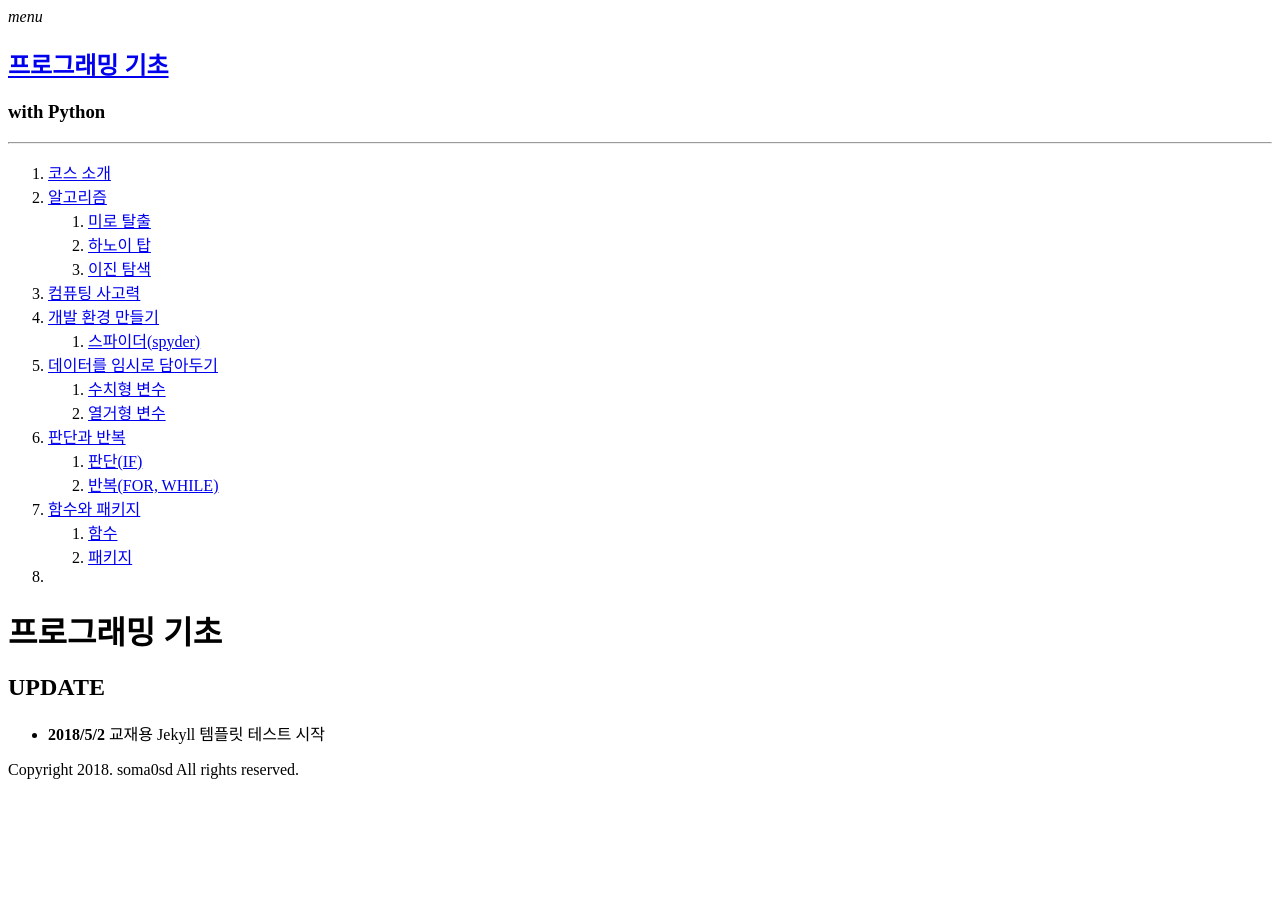
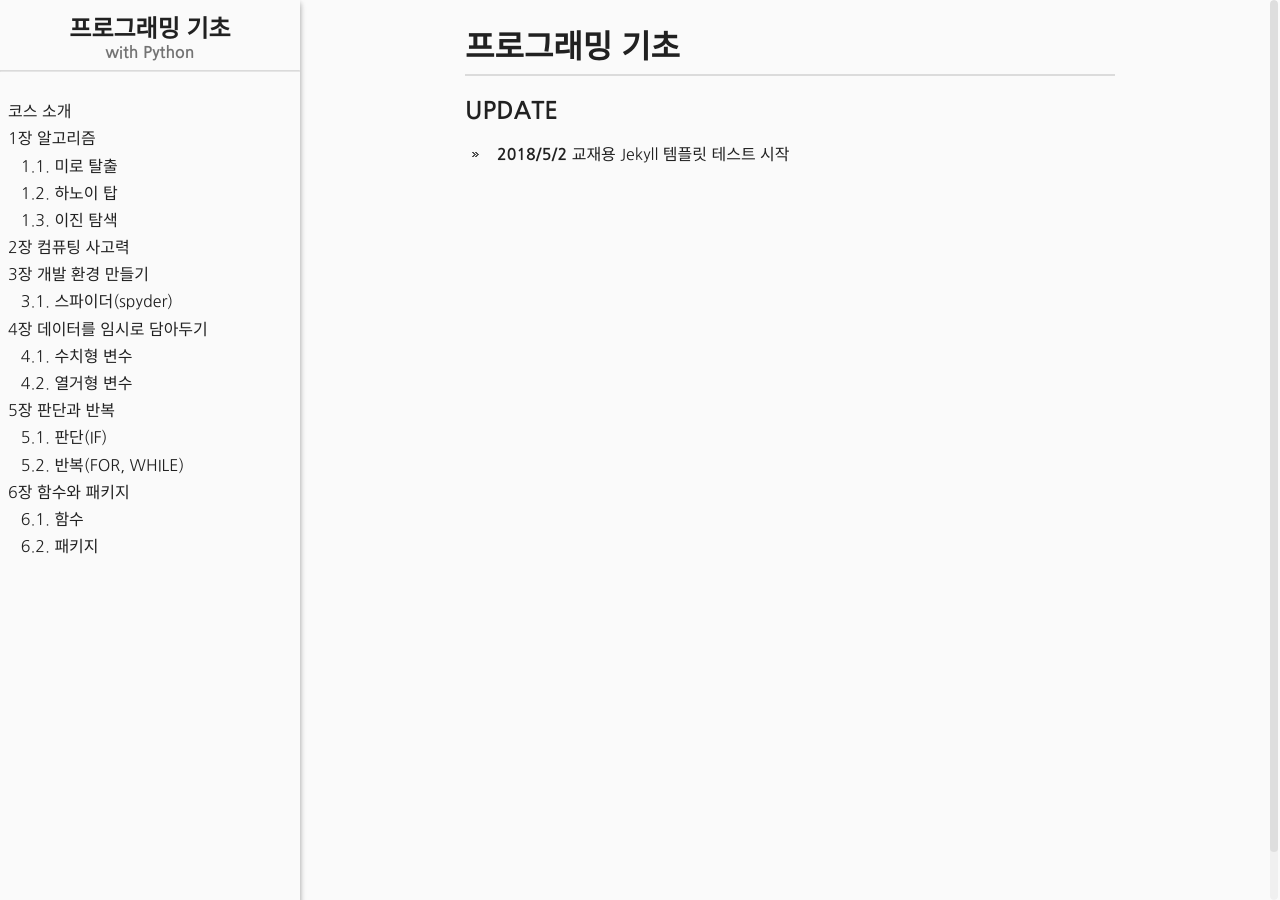
Before and after one commit to soma0sd/introduction-to-programing-with-python, a Jekyll site: the page built from index.md, in a window 1280 px wide. Built offline with Jekyll 4.4.1, drawn with Linux system fonts in a browser that asks for light colours; nearby versions of some CDN libraries; some web fonts are replaced; library files that are not in the unit come from our copies.

Commit message:
Update book.html

```diff
--- a/_layouts/book.html
+++ b/_layouts/book.html
@@ -5,10 +5,10 @@
   <meta charset="utf-8">
   <meta name="viewport" content="width=device-width, user-scalable=no">
   <title>{% if page.title %}{{page.title}}{% else %}{{site.title}}{% endif %}</title>
-  <link rel="shortcut icon" href="{{site.url}}{{site.baseurl}}favicon.ico>
-  <link rel="stylesheet" href="{{ "/css/normalize.css" | prepend: site.url | prepend: site.baseurl }}">
-  <link rel="stylesheet" href="{{ "/css/jquery.scrollbar.css" | prepend: site.url | prepend: site.baseurl }}">
-  <link rel="stylesheet" href="{{ "/css/styles.css" | prepend: site.url | prepend: site.baseurl }}">
+  <link rel="shortcut icon" href="{{site.url}}{{site.baseurl}}favicon.ico">
+  <link rel="stylesheet" href="{{site.url}}{{site.baseurl}}css/normalize.css">
+  <link rel="stylesheet" href="{{site.url}}{{site.baseurl}}css/jquery.scrollbar.css">
+  <link rel="stylesheet" href="{{site.url}}{{site.baseurl}}css/styles.css">
   <script async src="//pagead2.googlesyndication.com/pagead/js/adsbygoogle.js"></script>
   <script>
        (adsbygoogle = window.adsbygoogle || []).push({
@@ -58,7 +58,7 @@
     </footer>
   </div>
 </body>
-<script src="{{ "/js/jquery-3.3.1.min.js" | prepend: site.url | prepend: site.baseurl }}"></script>
-<script src="{{ "/js/jquery.scrollbar.min.js" | prepend: site.url | prepend: site.baseurl }}"></script>
-<script src="{{ "/js/functions.js" | prepend: site.url | prepend: site.baseurl }}"></script>
+<script src="{{site.url}}{{site.baseurl}}js/jquery-3.3.1.min.js"></script>
+<script src="{{site.url}}{{site.baseurl}}js/jquery.scrollbar.min.js"></script>
+<script src="{{site.url}}{{site.baseurl}}js/functions.js"></script>
 </html>
```
